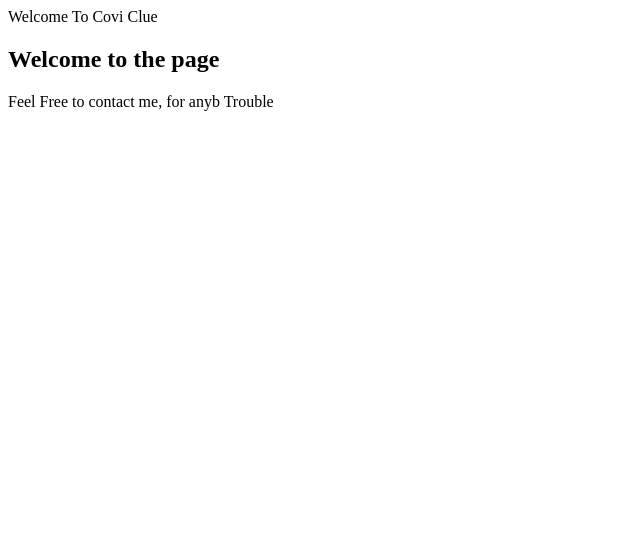
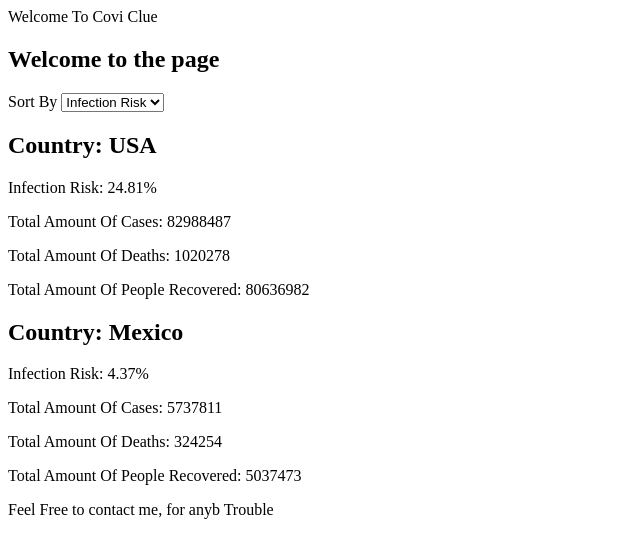
Before and after one commit to joshua360x/com-testing-msw, a React app: page / in a window 1280 px wide. Shown: the top 558 px of the page, without its empty margins (0-640 px from the left). Built offline with nearby package versions, Linux system fonts and the light colour scheme.

Commit message:
added sort method

```diff
--- /dev/null
+++ b/src/components/Covi.jsx
@@ -0,0 +1,13 @@
+import React from 'react'
+
+export default function Covi({ Country, Infection_Risk, TotalCases, TotalDeaths, TotalRecovered }) {
+  return (
+    <div>
+      <h2>Country: {Country}</h2>
+      <p>Infection Risk: {Infection_Risk}%</p>
+      <p>Total Amount Of Cases: {TotalCases}</p>
+      <p>Total Amount Of Deaths: {TotalDeaths}</p>
+      <p>Total Amount Of People Recovered: {TotalRecovered}</p>
+    </div>
+  )
+}
--- a/src/views/Main.jsx
+++ b/src/views/Main.jsx
@@ -1,16 +1,22 @@
 import React, { useEffect, useState } from 'react'
+import Covi from '../components/Covi';
 import { data } from '../utils/data';
 
 export default function Main() {
 
   const [dataOfCovi, setDataOfCovi] = useState([])
+  const [isLoading, setIsLoading] = useState(true)
+  const [sort, setSort] = useState([])
+  const [sortMethod, setSortMethod] = useState('risk')
 
 
   useEffect(() => {
     console.log('data :>> ', data);
     setDataOfCovi(data)
+    setIsLoading(false)
 
 }, [])
+
 
 
 // returns an array of object
@@ -33,12 +39,51 @@ export default function Main() {
 
 // }, [])
 
+function handleChange(e) {
+  console.log(e);
+  // console.log(e.target.value)
+  const targetFromUser = e.target.value
+  setSortMethod(targetFromUser)
+  // setSortMethod(e.target.value)
+  // const sortedArray = dataOfCovi.map((data) => {
+  //   console.log("🚀 ~ file: Main.jsx ~ line 47 ~ sortedArray ~ data.Infection_Risk", data.Infection_Risk)
+  //   return data.Infection_Risk
+  // })
+  // console.log('sortedArray :>> ', sortedArray);
+  // const sortMeth = dataOfCovi
+  // const sortMeth = dataOfCovi.sort((a, b) => a.TotalDeaths - b.TotalDeaths)
+  // const sortMeth = dataOfCovi.sort((a, b) => a : targetFromUser - b.targetFromUser)
+  const sortMeth = dataOfCovi.sort(function(a, b) {
+    return (
+
+        a[targetFromUser] -  b[targetFromUser]
+      )
+  });
+  console.log('sortMeth :>> ', sortMeth);
+
+}
+
 
   return (
+
     <section>
+    {
+    isLoading ? (<h3>Hey We are Loading Your Covi Data Set</h3>) :
+    <div>
 
-    <h1>Welcome to the page</h1>
-
-    </section>
+          <h1>Welcome to the page</h1>
+          <label>Sort By </label>
+          <select value={sortMethod} onChange={handleChange} name="covi">
+            <option value="Infection_Risk">Infection Risk</option>
+            <option value="TotalCases">Case Count</option>
+            <option value="TotalDeaths">Death Count</option>
+            <option value="TotalRecovered">Recovery</option>
+          </select>
+      { dataOfCovi.map((data, i) => (
+        <Covi key={`${data}+${i}`} {...data} />
+        )) }
+        </div>
+    }
+      </section>
   )
 }
```
